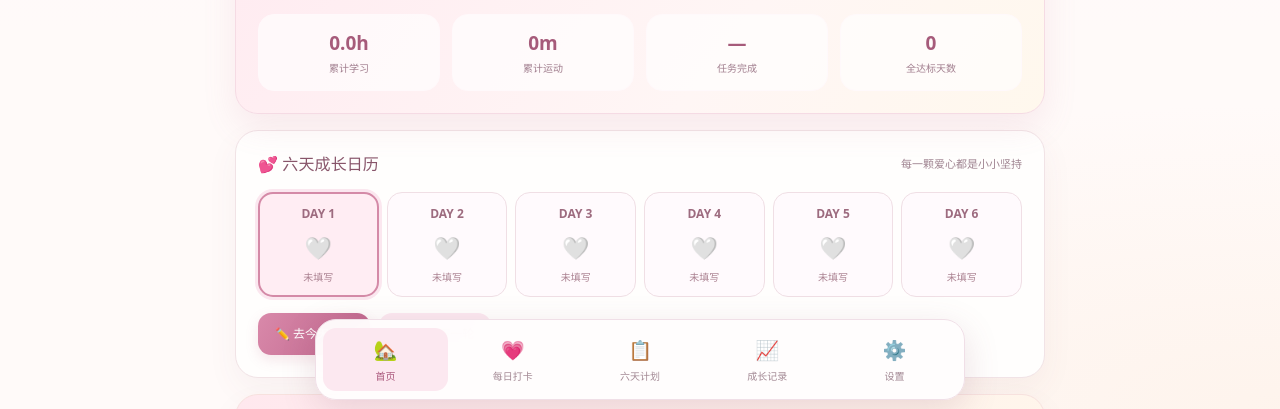
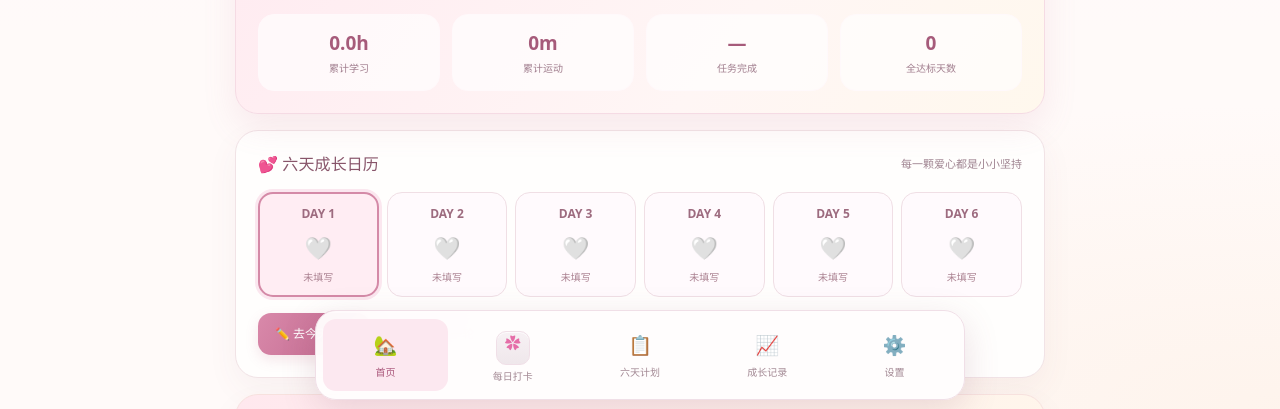
Before and after one commit to dengdengdingding/baobaotong, a plain HTML site: page index.html in a window 1280 px wide. Shown: the part 390-799 px from the top of the page. Drawn offline with Linux system fonts and the light colour scheme.

Commit message:
Add files via upload

```diff
--- a/index.html
+++ b/index.html
@@ -26,6 +26,6 @@
 <section id="page-settings" class="page"><div class="panel"><div class="heading"><h2>⚙️ 本轮规则与奖励</h2></div><label>本轮初始分<input type="number" id="base" min="0" max="99999"></label><label>成功门槛<input type="number" id="goal" min="0" max="99999"></label><button class="btn soft" id="saveRoundSettings">保存本轮设置</button><p class="small">晚睡 / 晚出宿舍每 5 分钟 -1，学习不足每 10 分钟 -1；三项全部达标 +1；连续第 3/5/6 天额外 +1/+2/+3；运动满 30 分钟 +1；不设上限。</p></div>
 <div class="panel"><div class="heading"><h2>☁️ 双人云端同步</h2><span id="cloudBadge" class="tag">仅本地</span></div><p id="cloudMessage" class="cloud-status">网页可完全本地使用。云端登录和同步为可选功能。</p><div class="buttonbar"><button class="btn main" id="syncNow">🔄 立即同步</button><button class="btn soft" id="login">🔐 登录</button><button class="btn ghost" id="logout">退出云端</button></div><details><summary>首次连接 Supabase</summary><label>Project URL<input id="projectUrl" placeholder="https://xxxxxxxx.supabase.co"></label><label>Publishable / anon 公钥<input id="publicKey" placeholder="sb_publishable_..."></label><button class="btn soft" id="saveCloudCfg">保存云端配置</button></details><p class="small">仅填写公钥；严禁把数据库密码、service_role、sb_secret 密钥放入网页。微信浏览器若连接失败，可使用系统浏览器；网络不通时始终保留本地记录。</p></div>
 <div class="panel"><div class="heading"><h2>🛟 备份与管理</h2></div><div class="buttonbar"><button class="btn soft" id="exportBackup">⬇️ 导出 JSON 备份</button><button class="btn soft" id="importBackup">⬆️ 导入备份</button><button class="btn ghost" id="resetAll">🗑️ 重置本机全部记录</button></div><input type="file" id="backupFile" accept=".json,application/json" hidden><p class="small">重大升级前请先导出备份。V3 的备份可导入并转换为六天格式（旧版第七天不自动迁入）。清除本机不等于删除云端数据。</p></div></section>
-</main><nav class="bottom-nav" aria-label="页面导航"><button data-nav="home" class="active">🏡<span>首页</span></button><button data-nav="daily">💗<span>每日打卡</span></button><button data-nav="tasks">📋<span>六天计划</span></button><button data-nav="stats">📈<span>成长记录</span></button><button data-nav="settings">⚙️<span>设置</span></button></nav>
+</main><nav class="bottom-nav" aria-label="页面导航"><button data-nav="home" class="active">🏡<span>首页</span></button><button data-nav="daily"><span class="nav-icon blossom">✿</span><span>每日打卡</span></button><button data-nav="tasks">📋<span>六天计划</span></button><button data-nav="stats">📈<span>成长记录</span></button><button data-nav="settings">⚙️<span>设置</span></button></nav>
 <div class="modal hidden" id="modal"><div class="dialog"><div id="modalContent"></div><div class="buttonbar"><button class="btn soft" id="closeModal">我知道啦 ♡</button></div></div></div>
 <div class="photo-lightbox hidden" id="photoLightbox" role="dialog" aria-modal="true" aria-label="查看打卡照片"><button class="photo-lightbox-close" id="closePhotoLightbox" type="button" aria-label="关闭照片预览">✕</button><img id="lightboxImage" alt="照片大图预览"><p id="lightboxCaption"></p></div><script src="app.js?v=4.7-plan-time" defer></script></body></html>
--- a/style.css
+++ b/style.css
@@ -141,3 +141,7 @@ input[readonly]{background:#fff3f7;color:#a35679;font-weight:800;border-style:da
 .tomorrow-time input{width:84px;min-width:70px;padding:10px 6px}
 #newTomorrowMinutes{width:112px;flex:0 1 112px;min-width:90px}
 @media(max-width:420px){.tomorrow-row>input[data-tomorrow-name]{flex-basis:150px}.tomorrow-time input{width:74px}#newTomorrowMinutes{width:96px;flex-basis:96px}}
+
+.nav-icon{display:inline-grid;place-items:center;width:34px;height:34px;margin:0 auto 3px;border-radius:10px;font-size:18px;line-height:1;background:#f7edf1;border:1px solid #f0dfe7;color:#c56f93;box-shadow:inset 0 1px 0 rgba(255,255,255,.7)}
+.nav-icon.blossom{font-size:16px;color:#e56ea8;background:linear-gradient(180deg,#f7f1f4,#efe7eb)}
+.bottom-nav button.active .nav-icon{background:linear-gradient(180deg,#fff7fa,#f7dfe9);border-color:#ebc8d7;color:#cf5e93;box-shadow:0 4px 10px rgba(207,94,147,.12)}
```
